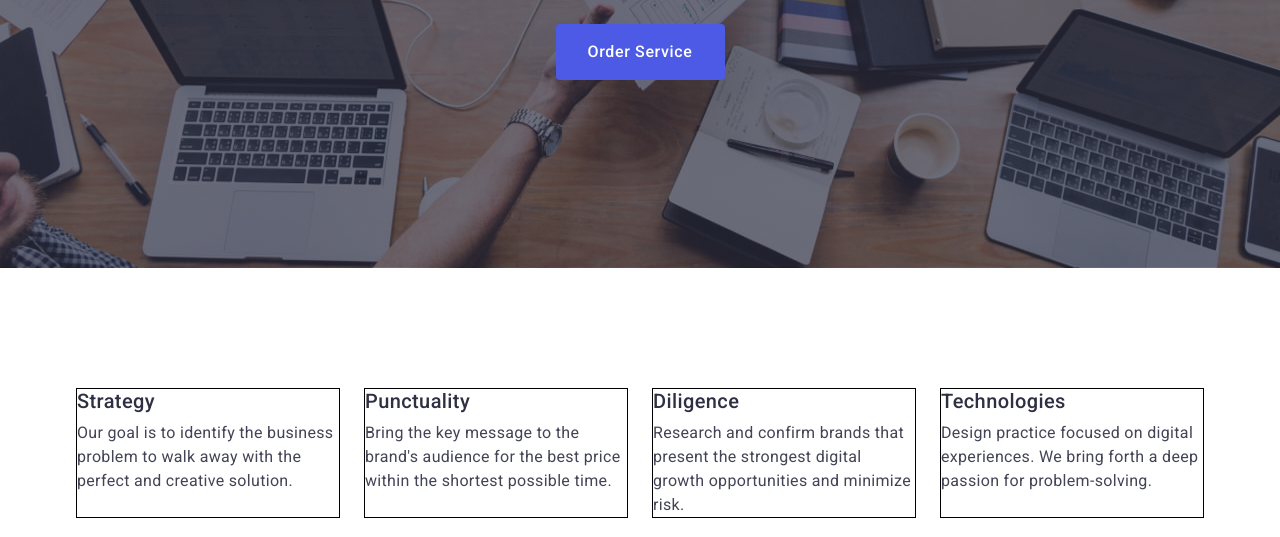
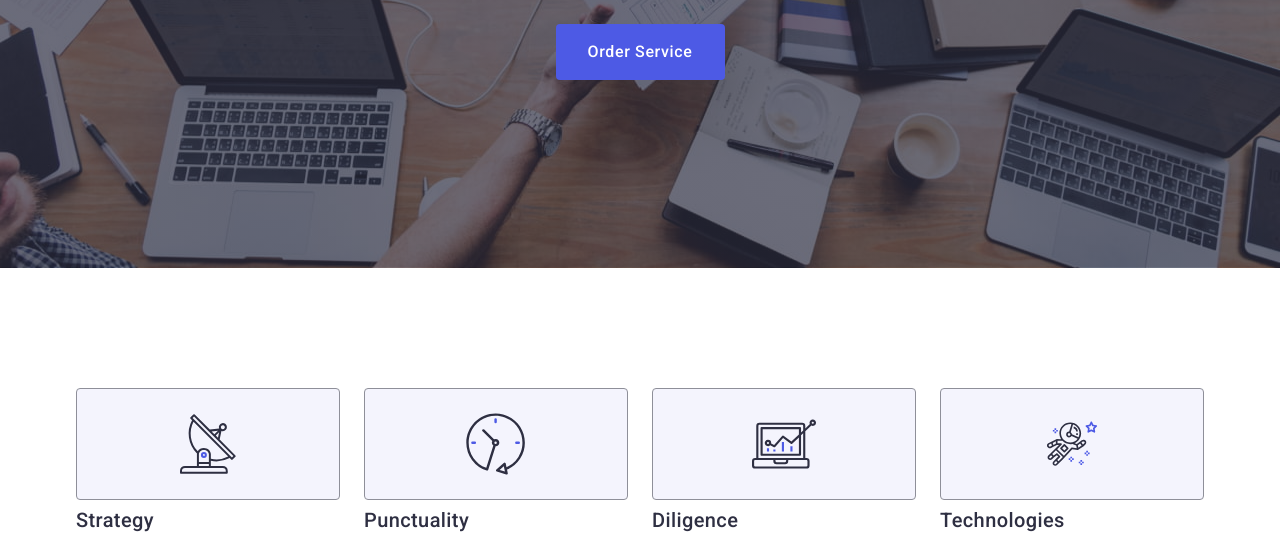
Before and after one commit to VictoriaStv/goit-markup-hw-04, a plain HTML site: page index.html in a window 1280 px wide. Shown: the part 405-942 px from the top of the page. Drawn offline with nearby package versions, Linux system fonts and the light colour scheme.

Commit message:
+2section

```diff
--- a/css/styles.css
+++ b/css/styles.css
@@ -207,7 +207,18 @@ margin: 0 auto;
 
 .features-items{
   width: calc((100% - 72px) / 4);
-  border:  1px solid #000000;
+}
+
+.features-svg{
+  display: flex;
+  align-items: center;
+  justify-content: center;
+  background-color: #F4F4FD;
+  border: 1px solid #8E8F99;
+  border-radius: 4px;
+  width: 264px;
+  height: 112px;
+  margin-bottom: 8px;
 }
 
 .features-title {
@@ -384,3 +395,12 @@ background: var(--white);
  color: #F4F4FD;
  width:264px;
 }
+
+.p-social-media{
+font-weight: 500;
+font-size: 16px;
+line-height: 1.5;
+letter-spacing: 0.02em;
+color: #FFFFFF;
+margin: auto;
+}
--- a/index.html
+++ b/index.html
@@ -54,21 +54,41 @@
                 <h2 class="visually-hidden features-title">Features</h2>
                 <ul class="features-list">
                     <li class="features-items">
+                    <div class="features-svg">
+                        <svg width="59.72" height="64">
+                        <use href="../images/icons.svg#icon-antenna"><use/>
+                        </svg>
+                    </div>
                         <h3 class="features-text-h">Strategy</h3>
                         <p class="features-text-p">Our goal is to identify the business problem to walk away with the perfect and creative solution.</p>
                     </li>
 
                     <li class="features-items">
+                        <div class="features-svg">
+                        <svg width="61.22" height="64">
+                        <use href="../images/icons.svg#icon-clock"><use/>
+                        </svg>
+                        </div>
                         <h3 class="features-text-h">Punctuality</h3>
                         <p class="features-text-p">Bring the key message to the brand's audience for the best price within the shortest possible time.</p>
                     </li>
 
                     <li class="features-items">
+                        <div class="features-svg">
+                        <svg width="64" height="64">
+                        <use href="../images/icons.svg#icon-diagram"><use/>
+                        </svg>
+                        </div>
                         <h3 class="features-text-h">Diligence</h3>
                         <p class="features-text-p">Research and confirm brands that present the strongest digital growth opportunities and minimize risk.</p>
                     </li>
 
                     <li class="features-items">
+                        <div class="features-svg">
+                        <svg width="50.13" height="55.46">
+                        <use href="../images/icons.svg#icon-astronaut"><use/>
+                        </svg>
+                        </div>
                         <h3 class="features-text-h">Technologies</h3>
                         <p class="features-text-p">Design practice focused on digital experiences. We bring forth a deep passion for problem-solving.</p>
                     </li>
@@ -168,8 +188,15 @@
     <!-- Footer -->
     <footer class="footer-main">
         <div class="container">
+            <ul>
+            <li>
             <a class="footer-logo" href="./index.html">Web<span class="footer-logo-part">Studio</span></a>
             <p class="footer-p">Increase the flow of customers and sales&nbsp for your business with digital marketing&nbsp &amp; growth solutions.</p>
+        </li>
+          <li>
+            <p class="p-social-media">Social media</p>
+        </li>
+    </ul>
         </div>
     </footer>
 </body>
```
Also changed, not shown: icons.svg (deleted), images/icons.svg (added).
